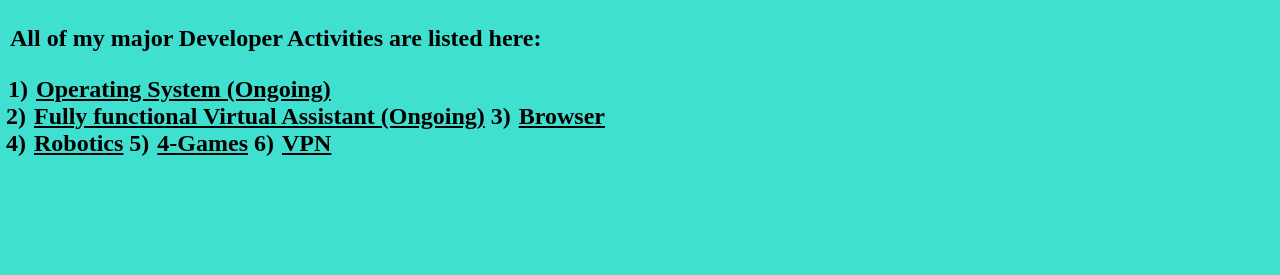
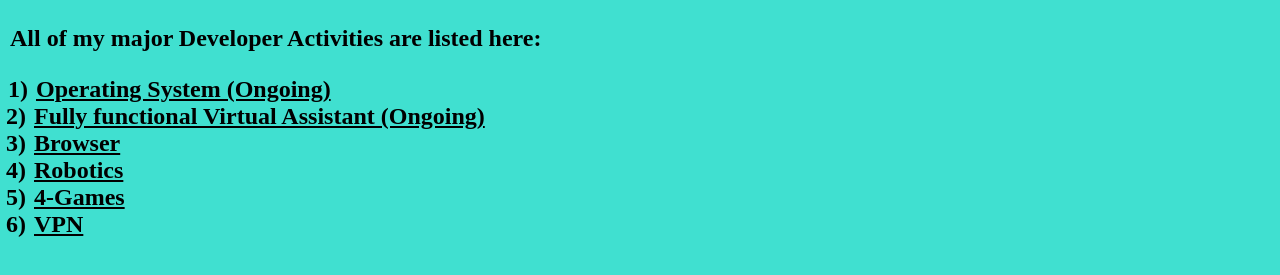
Before and after one commit to antonioshivam/solrtour.github.io, a plain HTML site: page index.html in a window 1280 px wide. Shown: the part 145-420 px from the top of the page. Drawn offline with Linux system fonts and the light colour scheme.

Commit message:
Update index.html

```diff
--- a/index.html
+++ b/index.html
@@ -59,11 +59,11 @@ nav{
 <p><b>All of my major Developer Activities are listed here:</b></p>
 <b>
     1) <a href="./os.html" style="color:black;"> Operating System (Ongoing)</a><br>
-    2) <a href="./vi.html" style="color:black;">Fully functional Virtual Assistant (Ongoing)</a>
+    2) <a href="./vi.html" style="color:black;">Fully functional Virtual Assistant (Ongoing)</a><br>
     3) <a href="./Browser.html" style="color:black;">Browser</a><br>
-    4) <a href="./Robotics.html" style="color:black;">Robotics</a>
-    5) <a href="./games.html" style="color:black;">4-Games</a>
-    6) <a href="./vpn.html" style="color:black;">VPN</a>
+    4) <a href="./Robotics.html" style="color:black;">Robotics</a><br>
+    5) <a href="./games.html" style="color:black;">4-Games</a><br>
+    6) <a href="./vpn.html" style="color:black;">VPN</a><br>
 </b>
 </h2>
 </body>
```
